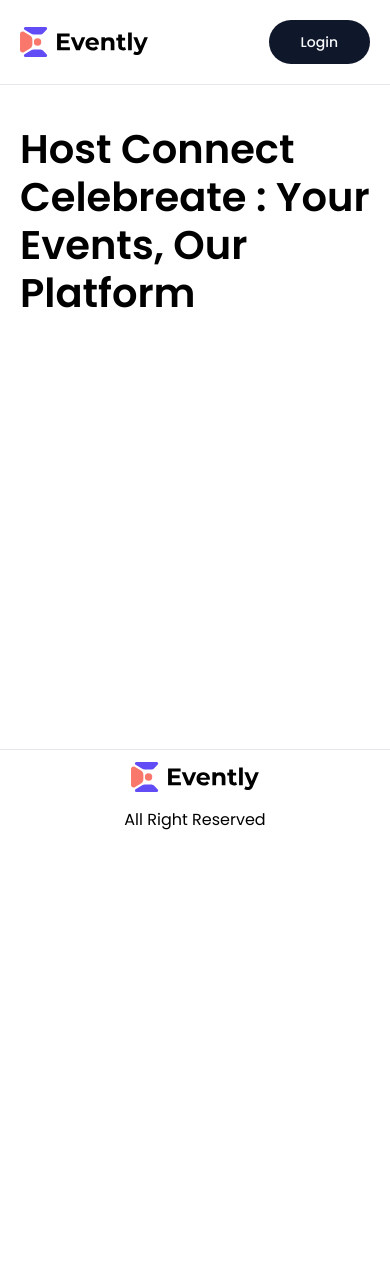
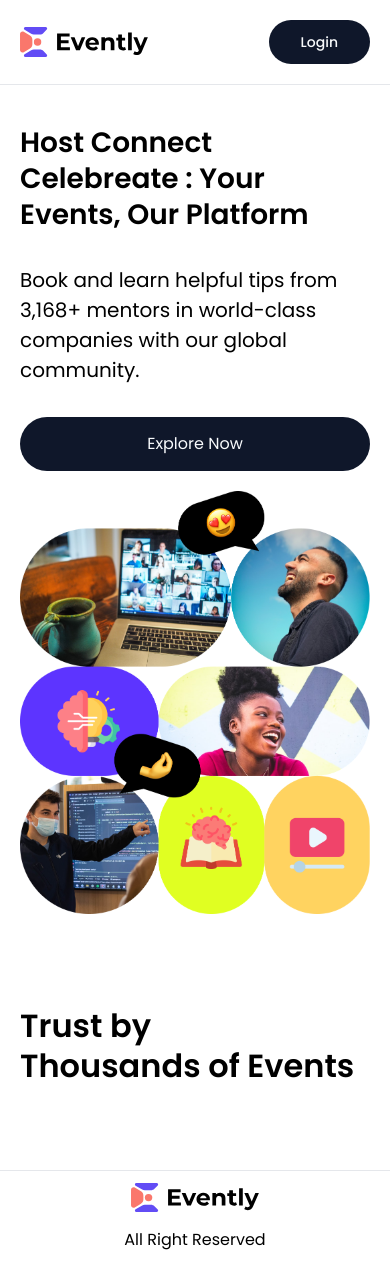
Before and after one commit to MgMorshed123/meet.com, a Next.js app: page / in a window 390 px wide. Before the commit the page ends 844 px from the top, so only its background shows below. Built offline with nearby package versions, Linux system fonts and the light colour scheme; no server answers.

Commit message:
added database

```diff
--- a/app/(root)/page.tsx
+++ b/app/(root)/page.tsx
@@ -1,9 +1,11 @@
 import Image from 'next/image'
 import { Button } from "@/components/ui/button"
+import Link from 'next/link'
 
 
 export default function Home() {
   return (
+  <>
     <section className="bg-primary-50 bg-dotted-pattern bg-containe py-5 md:py-10">
 
 
@@ -12,14 +14,51 @@ export default function Home() {
 
      <div  className='flex flex-col justify-center gap-8'>
 
-      <h1 className='h1-bold'>Host Connect Celebreate : Your Events, Our Platform </h1>
+      <h3 className='h3-bold'>Host Connect Celebreate : Your Events, Our Platform </h3>
+
+      <p className="p-regular-20 md:p-regular-24">Book and learn helpful tips from 3,168+ mentors in world-class companies with our global community.</p>
+
+      {/* <Button size="lg"  asChild className="button w-full sm:w-fit">
+         <Link href="#events">
+                Explore Now
+              </Link></Button> */}
+
+
+      <Button  asChild className="button  sm:w-fit">
+      <Link href="#events">
+                Explore Now
+              </Link>
+            </Button>
+
+
+
 
       </div>
 
+      <Image
+         src='/assets/images/hero.png'
+          alt='hero'
+          width={1000}
+          height={1000}
+
+          className='max-h-[70vh] object-contain object-center 2xl:max-h-[50vh]'
+         />
 
       </div>
 
 
     </section>
+
+
+   <section id='events'  className="wrapper my-8 flex flex-col gap-8 md:gap-12">
+   <h2 className="h2-bold">Trust by <br /> Thousands of Events</h2>
+
+        <div className="flex w-full flex-col gap-5 md:flex-row">
+          {/* <Search /> */}
+          {/* <CategoryFilter /> */}
+        </div>
+   </section>
+
+  </>
   )
 }
```
Also changed, not shown: lib/database/index.ts (added, +20 -0 lines).
